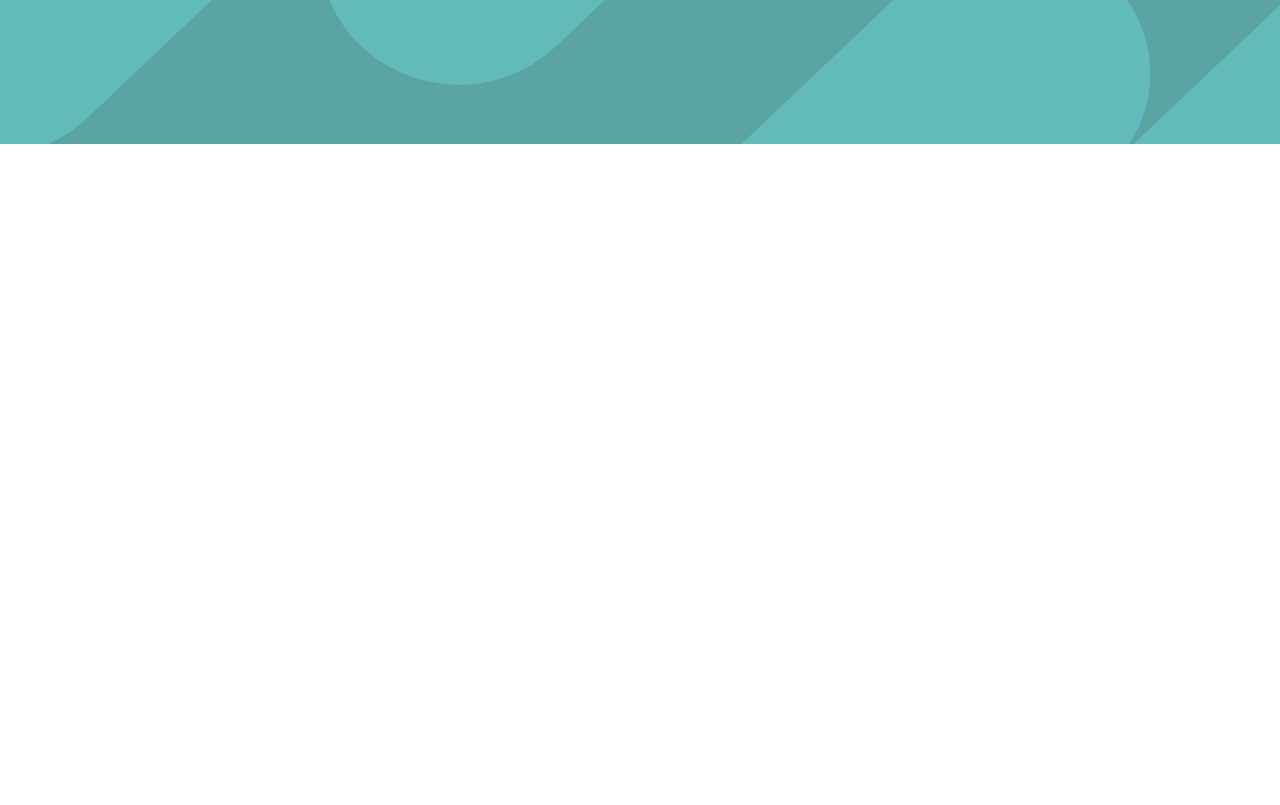
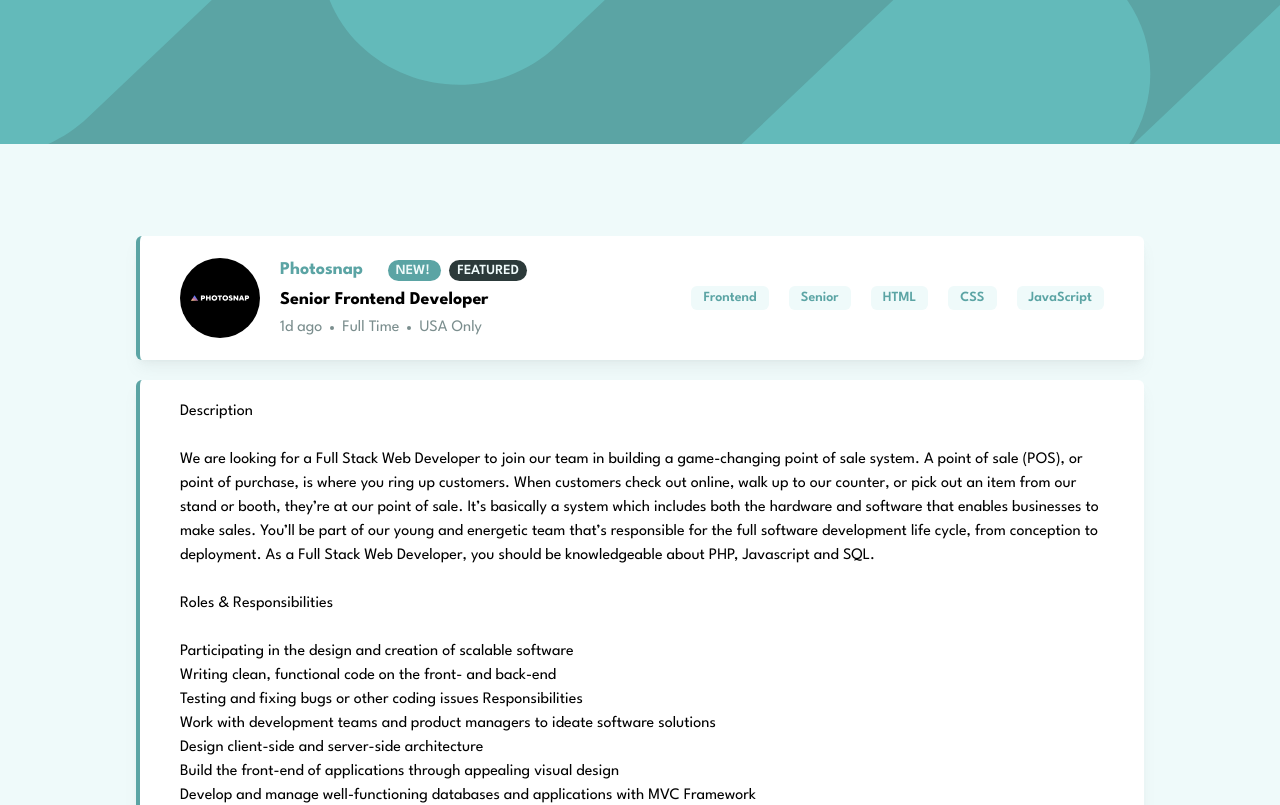
Before and after one commit to thisis-Solomon/apply-for-a-job-online, a Vue app: page /job/1 in a window 1280 px wide. Before the commit this address had no page. Shown: the top 805 px of the page. Built offline with nearby package versions, Linux system fonts and the light colour scheme.

Commit message:
Jobdetails static

```diff
--- a/src/App.vue
+++ b/src/App.vue
@@ -4,5 +4,7 @@ import Header from "./components/Header.vue";
 
 <template>
   <Header />
-  <router-view />
+  <main class="bg-light-rayish-cyan--background py-16">
+    <router-view />
+  </main>
 </template>
--- a/src/components/JobLists.vue
+++ b/src/components/JobLists.vue
@@ -1,8 +1,5 @@
 <template>
-  <section
-    :class="{ 'border-l-4 border-desaturated-dark-cyan': job.featured }"
-    class="flex justify-between items-center bg-white rounded-md px-10 py-5 shadow-lg shadow-dark-grayish-cyan/10 my-5"
-  >
+  <Card :job="job">
     <JobHeader :job="job" />
     <div class="flex text-sm gap-x-5 text-desaturated-dark-cyan font-semibold">
       <JobTag
@@ -12,13 +9,14 @@
         @click="addToFilter"
       />
     </div>
-  </section>
+  </Card>
 </template>
 
 <script setup>
 import { defineProps, defineEmits } from "vue";
 import JobHeader from "./JobHeader.vue";
 import JobTag from "./JobTag.vue";
+import Card from "./shared/Card.vue";
 
 const props = defineProps({
   job: Object,
--- /dev/null
+++ b/src/components/shared/Card.vue
@@ -0,0 +1,23 @@
+<template>
+  <section
+    :class="dynamicClasses"
+    class="flex justify-between items-center bg-white rounded-md px-10 py-5 shadow-lg shadow-dark-grayish-cyan/10 my-5"
+  >
+    <slot></slot>
+  </section>
+</template>
+
+<script setup>
+import { defineProps, computed } from "vue";
+
+const props = defineProps({
+  job: {
+    type: Object,
+    required: true,
+  },
+});
+
+const dynamicClasses = computed(() => ({
+  "border-l-4 border-desaturated-dark-cyan": props.job.featured,
+}));
+</script>
--- a/src/router/index.js
+++ b/src/router/index.js
@@ -1,11 +1,17 @@
 import { createRouter, createWebHistory } from "vue-router";
 import Home from "../views/Home.vue";
+import JobDetails from "../views/JobDetails.vue";
 
 const routes = [
   {
     path: "/",
     name: "Home",
     component: Home,
+  },
+  {
+    path: "/job/:id",
+    name: "JobDetails",
+    component: JobDetails,
   },
 ];
 
--- a/src/views/Home.vue
+++ b/src/views/Home.vue
@@ -1,5 +1,4 @@
 <template>
-  <main class="bg-light-rayish-cyan--background py-16">
     <div class="relative container p-2 mx-auto w-[80%]">
       <FilterTags
         :filters="filteredJobs"
@@ -10,7 +9,6 @@
         <JobLists :job="job" @add-to-filter="addPositionToFilter" />
       </section>
     </div>
-  </main>
 </template>
 
 <script setup>
--- a/src/views/JobDetails.vue
+++ b/src/views/JobDetails.vue
@@ -1,5 +1,78 @@
 <template>
+  <div class="relative container p-2 mx-auto w-[80%]">
+    <Card :job="job">
+      <JobHeader :job="job" />
+      <div
+        class="flex text-sm gap-x-5 text-desaturated-dark-cyan font-semibold"
+      >
+        <JobTag
+          v-for="tag in [job.role, job.level, ...job.languages]"
+          :key="tag"
+          :tag="tag"
+        />
+      </div>
+    </Card>
 
+    <Card :job="job" class="flex-col">
+      <article class="whitespace-pre-wrap mb-10">
+        {{ description }}
+      </article>
+      <button class="bg-sky-500 py-3 px-8 rounded-md text-lg font-semibold ">Apply</button>
+    </Card>
+  </div>
 </template>
 
-<script></script>
+<script setup>
+import { ref, computed } from "vue";
+import JobHeader from "../components/JobHeader.vue";
+import JobTag from "../components/JobTag.vue";
+import Card from "../components/shared/Card.vue";
+import DUMMY_DATA from "../data.json";
+
+const id = ref(1);
+const jobs = ref(DUMMY_DATA);
+
+const job = computed(() => {
+  return jobs.value.find((job) => job.id === id.value);
+});
+
+const description = ref(`Description
+
+We are looking for a Full Stack Web Developer to join our team in building a game-changing point of sale system. A point of sale (POS), or point of purchase, is where you ring up customers. When customers check out online, walk up to our counter, or pick out an item from our stand or booth, they’re at our point of sale. It’s basically a system which includes both the hardware and software that enables businesses to make sales. You’ll be part of our young and energetic team that’s responsible for the full software development life cycle, from conception to
+deployment. As a Full Stack Web Developer, you should be knowledgeable about PHP, Javascript and SQL.
+
+Roles & Responsibilities
+
+Participating in the design and creation of scalable software
+Writing clean, functional code on the front- and back-end
+Testing and fixing bugs or other coding issues Responsibilities
+Work with development teams and product managers to ideate software solutions
+Design client-side and server-side architecture
+Build the front-end of applications through appealing visual design
+Develop and manage well-functioning databases and applications with MVC Framework
+Write effective APIs
+Test software to ensure responsiveness and efficiency
+Troubleshoot, debug and upgrade software
+Create security and data protection settings
+Build features and applications with a mobile responsive design
+Write technical documentation
+Critical Skills (Must Have)
+
+PHP
+Codeigniter framework/Laravel Framework
+Javascript
+SQL
+Experience building applications
+On-site work
+High integrity
+Timely and punctual
+Preferred Skills (Nice to have)
+
+1-2 experience building real world applications which are still being used
+Lives near Kalundu/East Park area
+Loves to build software applications and has proof
+Late 20s or Early 30s – Stable mindset with professional aspirations
+Exposure to cloud applications – GCP/AWS/Azure
+Can work long hours when necessary
+Experience with mobile application development (preferably Flutter or React)`);
+</script>
```
